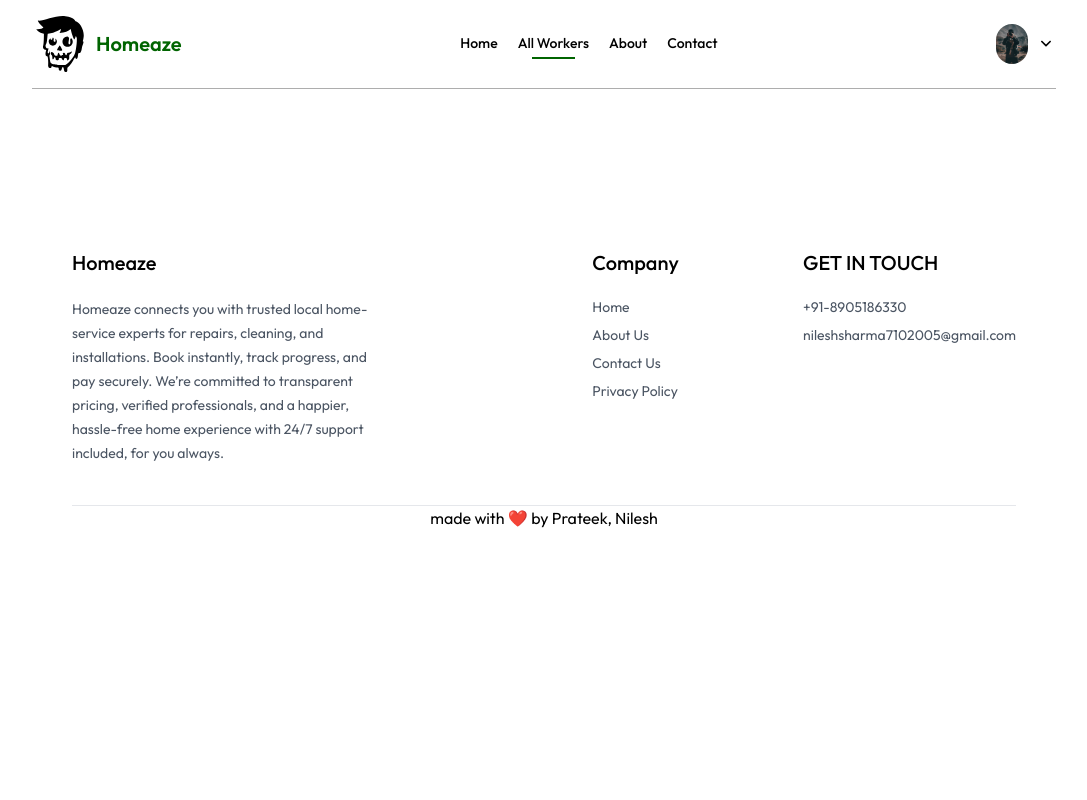
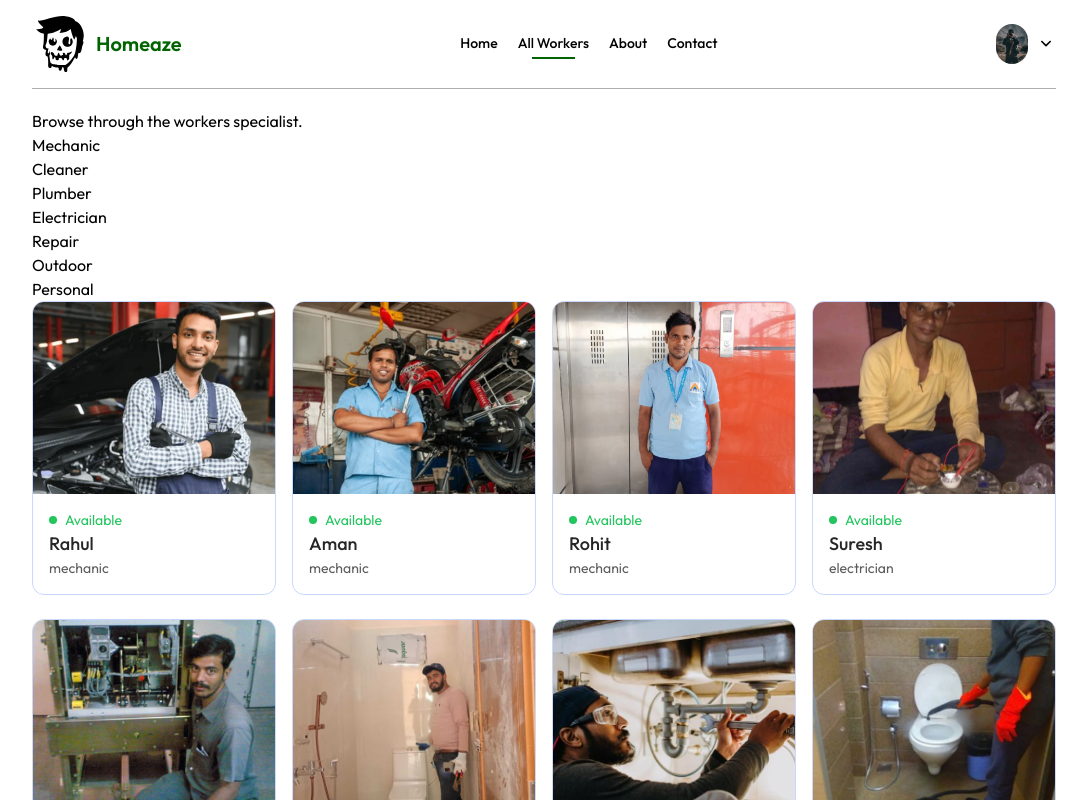
Before and after one commit to NileshSharma71/Homeaze, a React (Vite) app in the folder frontend/: page /workers in a window 1280 px wide. Shown: the top 800 px of the page, without its empty margins (96-1183 px from the left). Built offline with nearby package versions, Linux system fonts and the light colour scheme.

Commit message:
make all workers part1

```diff
--- a/frontend/src/pages/Workers.jsx
+++ b/frontend/src/pages/Workers.jsx
@@ -1,9 +1,58 @@
-import React from 'react'
+import React, { useContext, useEffect, useState } from 'react'
+import { AppContext } from '../context/AppContext'
+import { useNavigate, useParams } from 'react-router-dom'
 
 const Workers = () => {
+
+  const{speciality} = useParams()
+  const [filterDoc,setFilterDoc] = useState([])
+  const navigate = useNavigate(); //use for navigate to doc
+
+  const{workers} = useContext(AppContext)
+
+
+  const applyFilter = () => {
+      if (speciality) {
+        setFilterDoc(workers.filter(doc => doc.speciality?.toLowerCase().trim() === speciality.toLowerCase().trim()))
+      } else {
+        setFilterDoc(workers)
+      }
+    }
+
+    useEffect(() => {
+      applyFilter()
+    }, [workers, speciality])
+
   return (
     <div>
-
+        <p>Browse through the workers specialist.</p>
+        <div>
+          <div>
+            <p>Mechanic</p>
+            <p>Cleaner</p>
+            <p>Plumber</p>
+            <p>Electrician</p>
+            <p>Repair</p>
+            <p>Outdoor</p>
+            <p>Personal</p>
+          </div>
+          <div className='w-full grid grid-cols-auto gap-4 gap-y-6'>
+            {
+              filterDoc.map((item, index) => (
+                <div onClick={() => navigate(`/booking/${item._id}`)}  className='border border-[#C9D8FF] rounded-xl overflow-hidden cursor-pointer hover:translate-y-[-10px] transition-all duration-500' key={index}>
+                    <img className='w-full h-48 object-cover bg-[#EAEFFF]' src={item.image} alt="" />{/* worker image 'object-cover use' */}
+                    <div className='p-4'>
+                        <div className='flex items-center gap-2 text-sm text-center text-green-500'>
+                            <p className='w-2 h-2 bg-green-500 rounded-full'></p><p>Available</p>
+                        </div>
+                        <p className='text-[#262626] text-lg font-medium'>{item.name}</p>
+                        <p className='text-[#5C5C5C] text-sm'>{item.speciality}</p>
+                    </div>
+                </div>
+            ))
+            }
+          </div>
+        </div>
     </div>
   )
 }
```
